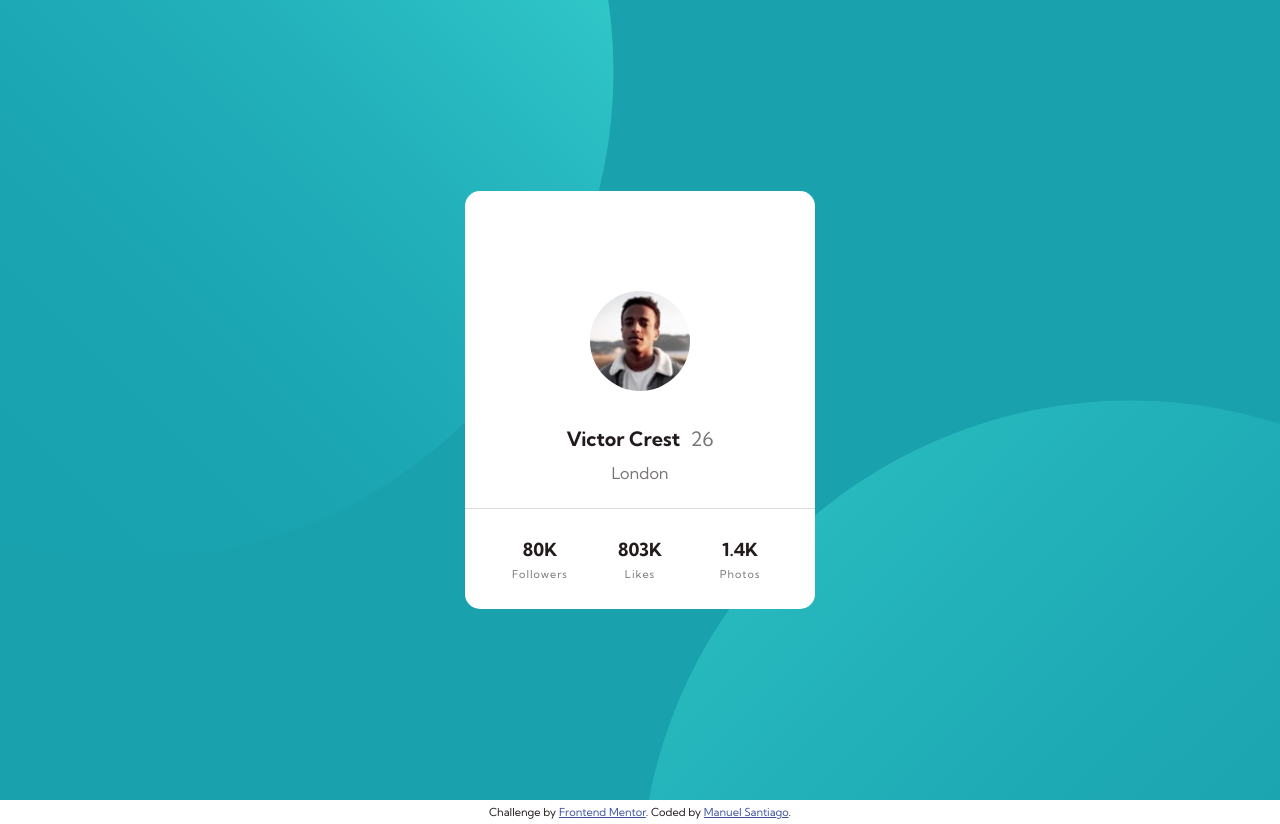
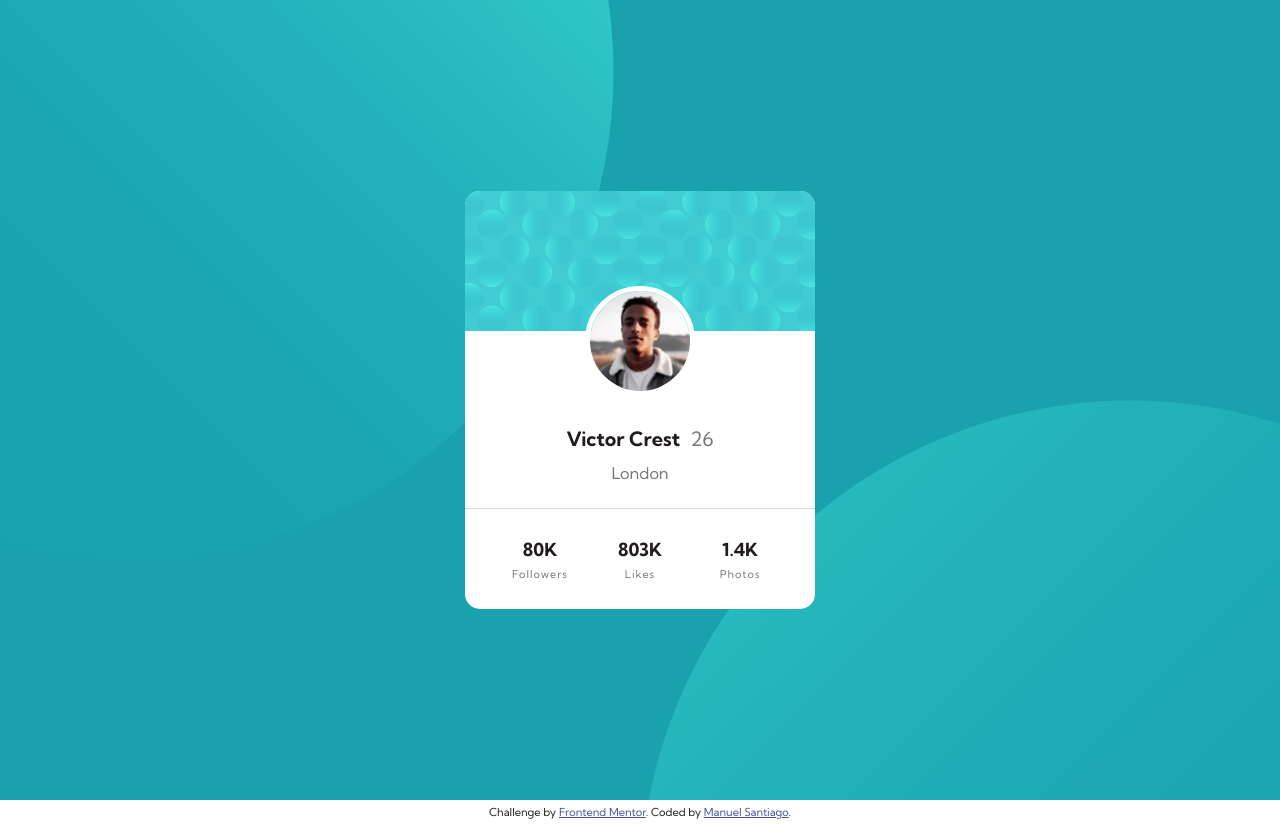
Before and after one commit to manuel-sm/profile-card-component, a plain HTML site: page index.html in a window 1280 px wide. Drawn offline with Linux system fonts and the light colour scheme.

Commit message:
fix background

```diff
--- a/index.html
+++ b/index.html
@@ -39,7 +39,9 @@
         </div>
 
         <div class="card">
-          <div class="card-header"></div>
+          <div class="card-header">
+            <img src="./images/bg-pattern-card.svg" alt="">
+          </div>
             <div class="card-body">
               <div class="img-holder">
                 <img src="./images/image-victor.jpg" alt="">
--- a/styles/styles.css
+++ b/styles/styles.css
@@ -34,8 +34,6 @@ section {
 }
 
 .card-header {
-  background-image: url("./images/bg-pattern-card.svg");
-  background-size: cover;
   height: 150px;
 }
 
@@ -45,8 +43,8 @@ section {
   border-radius: 50%;
   border: 5px solid white;
   overflow: hidden;
-  border: white 5px solid;
   margin: -55px auto 30px auto;
+  position: relative;
 }
 
 .img-holder img {
```
